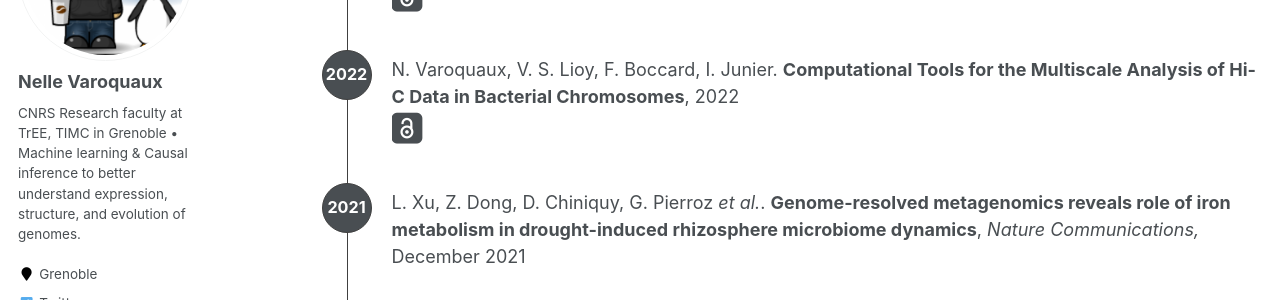
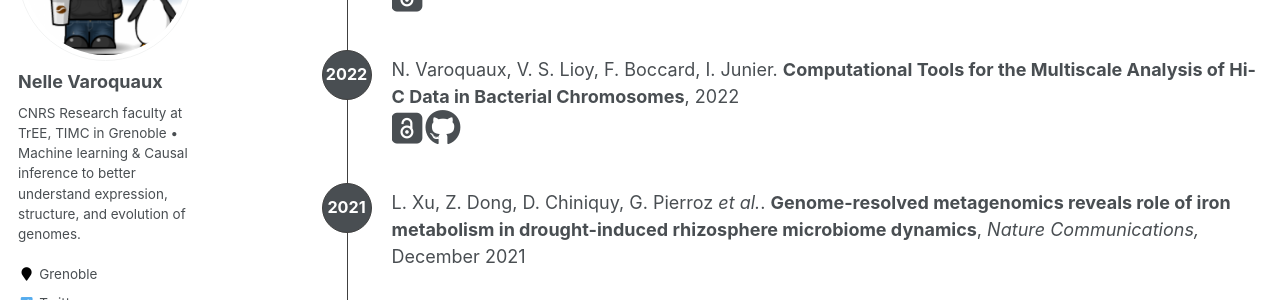
Before and after one commit to NelleV/nellev.github.io, a Jekyll site: the page built from _pages/publications.md, in a window 1280 px wide and 900 px high, scrolled down 401 px. Shown: the part 150-450 px from the top of the window. Built offline with Jekyll 4.4.1, drawn with Linux system fonts in a browser that asks for light colours; some web fonts are replaced.

Commit message:
FIX github icon

```diff
--- a/_includes/archive-single-cv.html
+++ b/_includes/archive-single-cv.html
@@ -42,7 +42,7 @@
       <a href="{{ post.oa_paperurl }}" rel="permalink"><i class="ai ai-open-access-square ai-2x"></i></a>
     {% endif %}
     {% if post.githuburl %}
-      <a href="{{ post.githuburl }}" rel="permalink"><i class="fa fa-github fa-2x" aria-hidden="true"></i></a>
+      <a href="{{ post.githuburl }}" rel="permalink"><i class="fab fa-github fa-2x" aria-hidden="true"></i></a>
     {% endif %}
     {% if post.osfurl %}
       <a href="{{ post.osfurl }}" rel="permalink"><i class="ai ai-osf ai-2x"></i></a>
```
Also changed, not shown: 1 other file.
